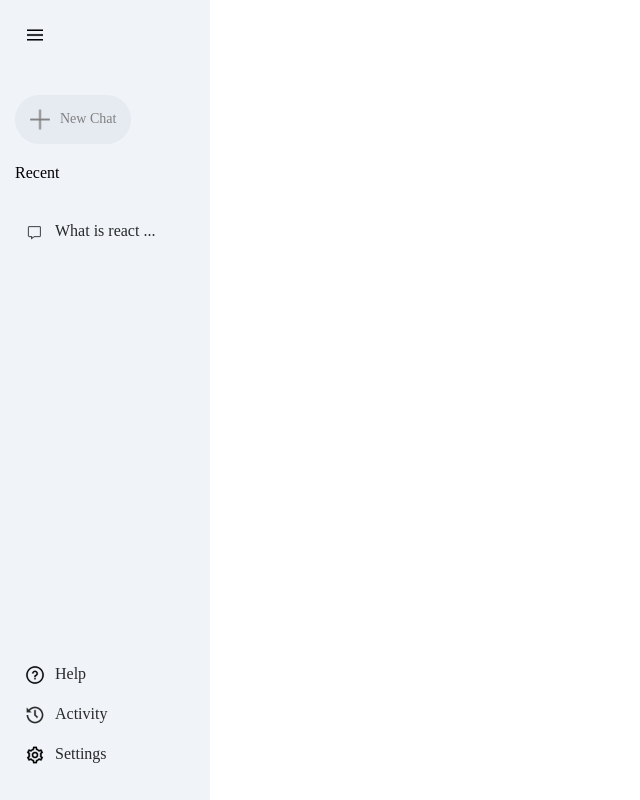
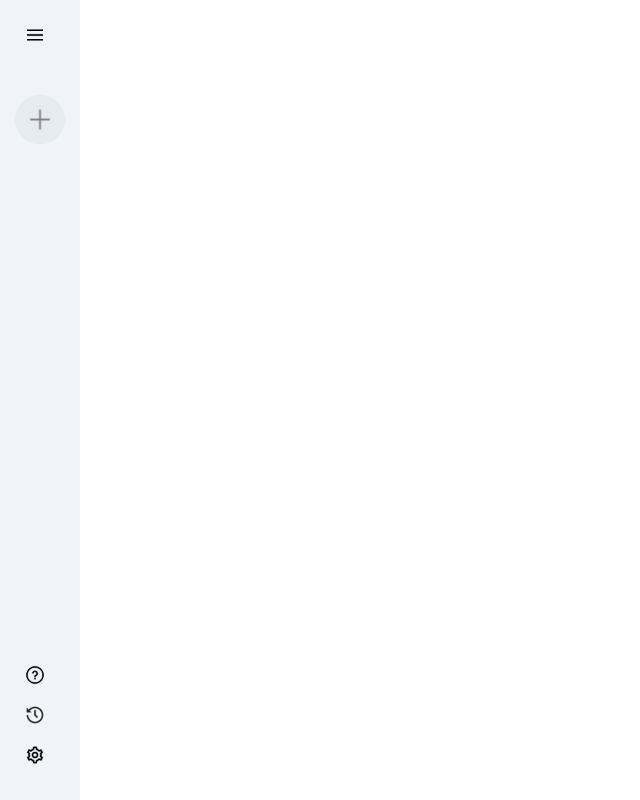
Before and after one commit to jmoonoz/Gemini-Clone, a React (Vite) app: page / in a window 1280 px wide. Shown: the whole page, without its empty margins (0-640 px from the left). Built offline with nearby package versions, Linux system fonts and the light colour scheme.

Commit message:
main file added

```diff
--- a/src/App.jsx
+++ b/src/App.jsx
@@ -1,11 +1,13 @@
 import { useState } from "react";
 import "./App.css";
 import Sidebar from "./components/Sidebar/Sidebar";
+import Main from "./components/Main/Main";
 
 function App() {
   return (
     <>
       <Sidebar />
+      <Main />
     </>
   );
 }
--- /dev/null
+++ b/src/components/Main/Main.jsx
@@ -0,0 +1,12 @@
+import React from 'react'
+import "./Main.scss"
+
+const Main = () => {
+  return (
+    <div>
+
+    </div>
+  )
+}
+
+export default Main
--- a/src/components/Sidebar/Sidebar.jsx
+++ b/src/components/Sidebar/Sidebar.jsx
@@ -1,47 +1,49 @@
-import React, { useState } from 'react'
-import "./Sidebar.scss"
-import {assets} from "../../assets/assets"
-
+import React, { useState } from "react";
+import "./Sidebar.scss";
+import { assets } from "../../assets/assets";
 
 const Sidebar = () => {
-
-  const [extended, setExtended] = useState(false)
-
+  const [extended, setExtended] = useState(false);
 
   return (
     <div className="sidebar">
       <div className="top">
-        <img className='menu' src={assets.menu_icon}  alt=""/>
+        <img
+          onClick={() => setExtended((prev) => !prev)}
+          className="menu"
+          src={assets.menu_icon}
+          alt=""
+        />
         <div className="new-chat">
           <img src={assets.plus_icon} alt="" />
-          <p>New Chat</p>
+          {extended ? <p>New Chat</p> : null}
         </div>
-        <div className="recent">
-          <p className="recent-title">
-            Recent
-          </p>
-          <div className="recent-entry">
-            <img src={assets.message_icon} alt="" />
-            <p>What is react ...</p>
+        {extended ? (
+          <div className="recent">
+            <p className="recent-title">Recent</p>
+            <div className="recent-entry">
+              <img src={assets.message_icon} alt="" />
+              <p>What is react ...</p>
+            </div>
           </div>
-        </div>
+        ) : null}
       </div>
       <div className="bottom">
         <div className="bottom-item recent-entry">
           <img src={assets.question_icon} alt="" />
-          <p>Help</p>
+          {extended ? <p>Help</p> : null}
         </div>
         <div className="bottom-item recent-entry">
           <img src={assets.history_icon} alt="" />
-          <p>Activity</p>
+          {extended ? <p>Activity</p> : null}
         </div>
         <div className="bottom-item recent-entry">
           <img src={assets.setting_icon} alt="" />
-          <p>Settings</p>
+          {extended ? <p>Settings</p> : null}
         </div>
       </div>
     </div>
-  )
-}
+  );
+};
 
-export default Sidebar
+export default Sidebar;
--- a/src/components/Sidebar/Sidebar.scss
+++ b/src/components/Sidebar/Sidebar.scss
@@ -1,3 +1,5 @@
+
+
 .sidebar {
   min-height: 100vh;
   display: inline-flex;
--- a/src/index.css
+++ b/src/index.css
@@ -1,7 +1,10 @@
+@import url('https://fonts.googleapis.com/css2?family=Outfit:wght@100..900&display=swap');
+
 *{
   padding: 0;
   margin: 0;
   box-sizing: border-box;
+  font-family: Outfit;
 }
 #root{
   min-height: 100vh;
```
Also changed, not shown: src/components/Main/Main.scss (added).
